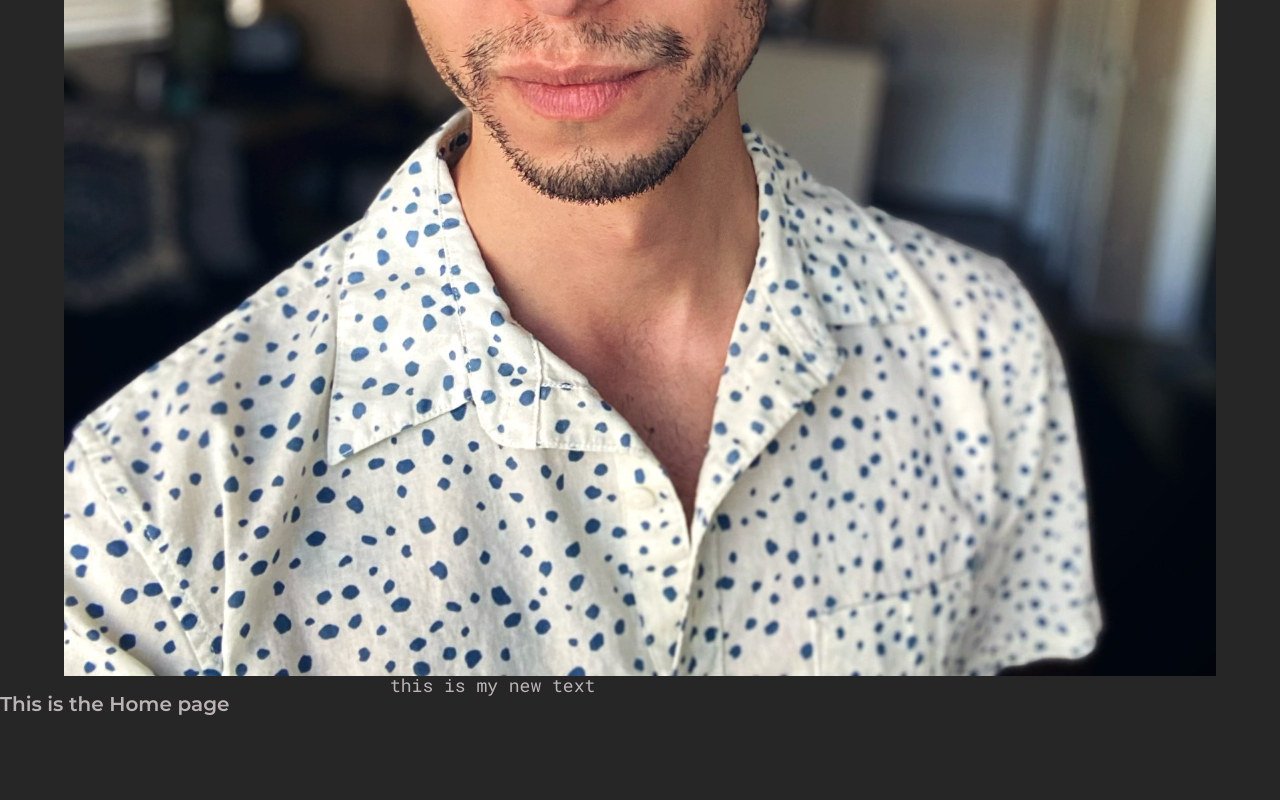
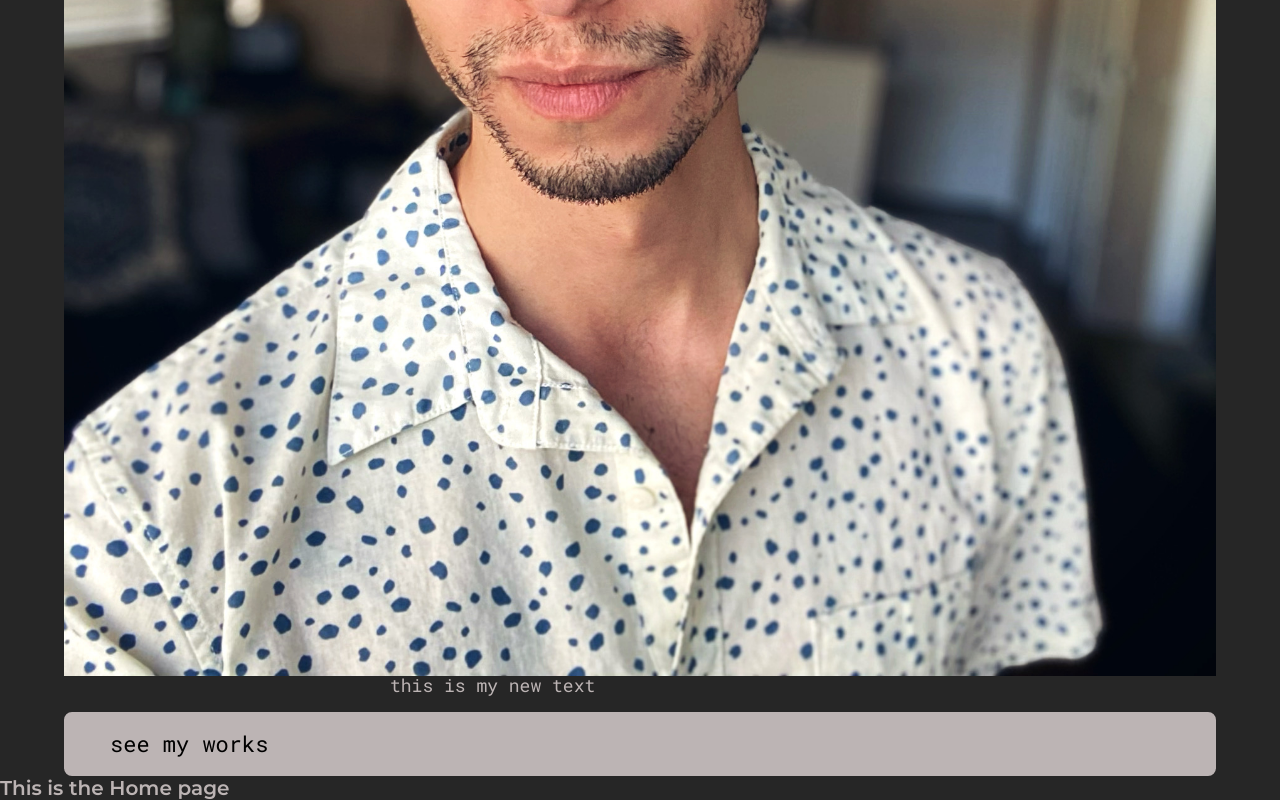
Before and after one commit to ZestyLimones/Zesty_React_Portfolio, a React (Create React App) app: page / in a window 1280 px wide. Shown: the part 502-1302 px from the top of the page. Before the commit the page ends 1218 px from the top, so only its background shows below. Built offline with nearby package versions, Linux system fonts and the light colour scheme; the HTML template or start-up script is replaced by a standard one.

Commit message:
added props to button and styling.

```diff
--- /dev/null
+++ b/src/components/Button.js
@@ -0,0 +1,36 @@
+import React from 'react';
+import { Link } from 'react-router-dom';
+import styled from 'styled-components';
+
+const ButtonStyles = styled.div`
+  margin-top: 2rem;
+  .button {
+    font-size: 2.2rem;
+    background-color: ${(props) =>
+      props.outline ? 'transparent' : 'var(--gray-1)'};
+    padding: 0.7em 2em;
+    border-radius: 8px;
+    display: block;
+    border: 2px solid var(--gray-1);
+    color: ${(props) => (props.outline ? 'var(--gray-1)' : 'black')};
+  }
+  @media only screen and (max-width: 768px) {
+    .button {
+      font-size: 1.8rem;
+    }
+  }
+`;
+
+export default function Button({
+  btnLink = 'test',
+  btnText = 'test',
+  outline = 'false',
+}) {
+  return (
+    <ButtonStyles outline={outline}>
+      <Link className="button" to={btnLink}>
+        {btnText}
+      </Link>
+    </ButtonStyles>
+  );
+}
--- a/src/components/HeroSection.js
+++ b/src/components/HeroSection.js
@@ -1,5 +1,6 @@
 import React from 'react';
 import HeroImg from '../assets/images/hero_img.JPEG';
+import Button from './Button';
 import PText from './PText';
 
 export default function HeroSection() {
@@ -15,6 +16,7 @@ export default function HeroSection() {
         </div>
         <div className="hero__info">
           <PText>this is my new text</PText>
+          <Button btnLink="./projects" btnText="see my works" outline={false} />
         </div>
       </div>
     </div>
```
Also changed, not shown: src/components/Buttons.js (deleted).
